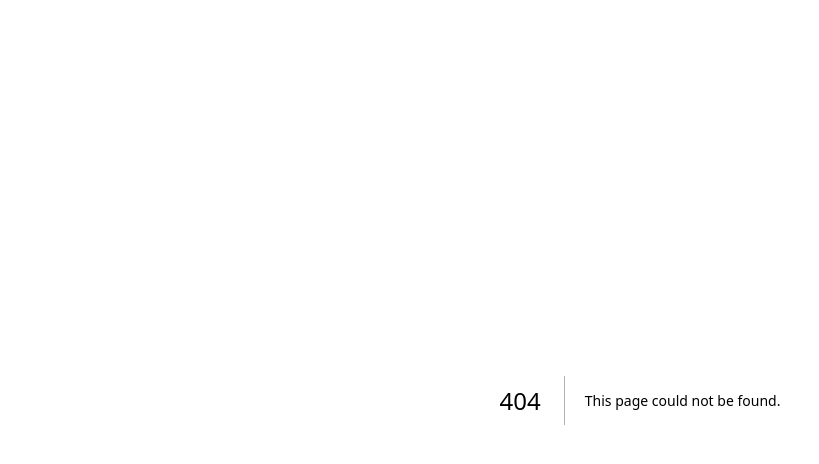
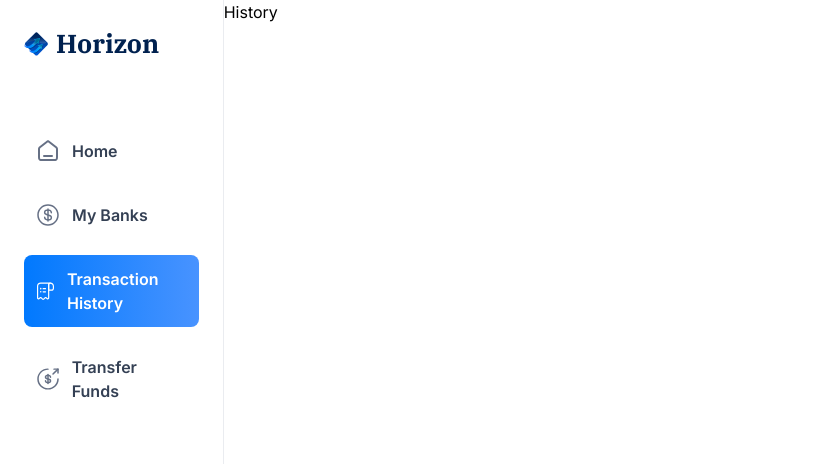
Before and after one commit to DrYoussefTemraz/joebankingproject, a Next.js app: page /transaction-history in a window 1280 px wide. Before the commit this address had no page. Shown: the top 464 px of the page, without its empty margins (0-819 px from the left). Built offline with nearby package versions, Linux system fonts and the light colour scheme.

Commit message:
inserting the routes into the root group rout

```diff
--- /dev/null
+++ b/app/(root)/my-banks/page.tsx
@@ -0,0 +1,9 @@
+import React from 'react'
+
+const Banks = () => {
+  return (
+    <div>Banks</div>
+  )
+}
+
+export default Banks
--- /dev/null
+++ b/app/(root)/payment-transfer/page.tsx
@@ -0,0 +1,9 @@
+import React from 'react'
+
+const Transfer = () => {
+  return (
+    <div>Transfer</div>
+  )
+}
+
+export default Transfer
--- /dev/null
+++ b/app/(root)/transaction-history/page.tsx
@@ -0,0 +1,12 @@
+import React from 'react'
+
+const History
+ = () => {
+  return (
+    <div>History
+
+    </div>
+  )
+}
+
+export default History
```
